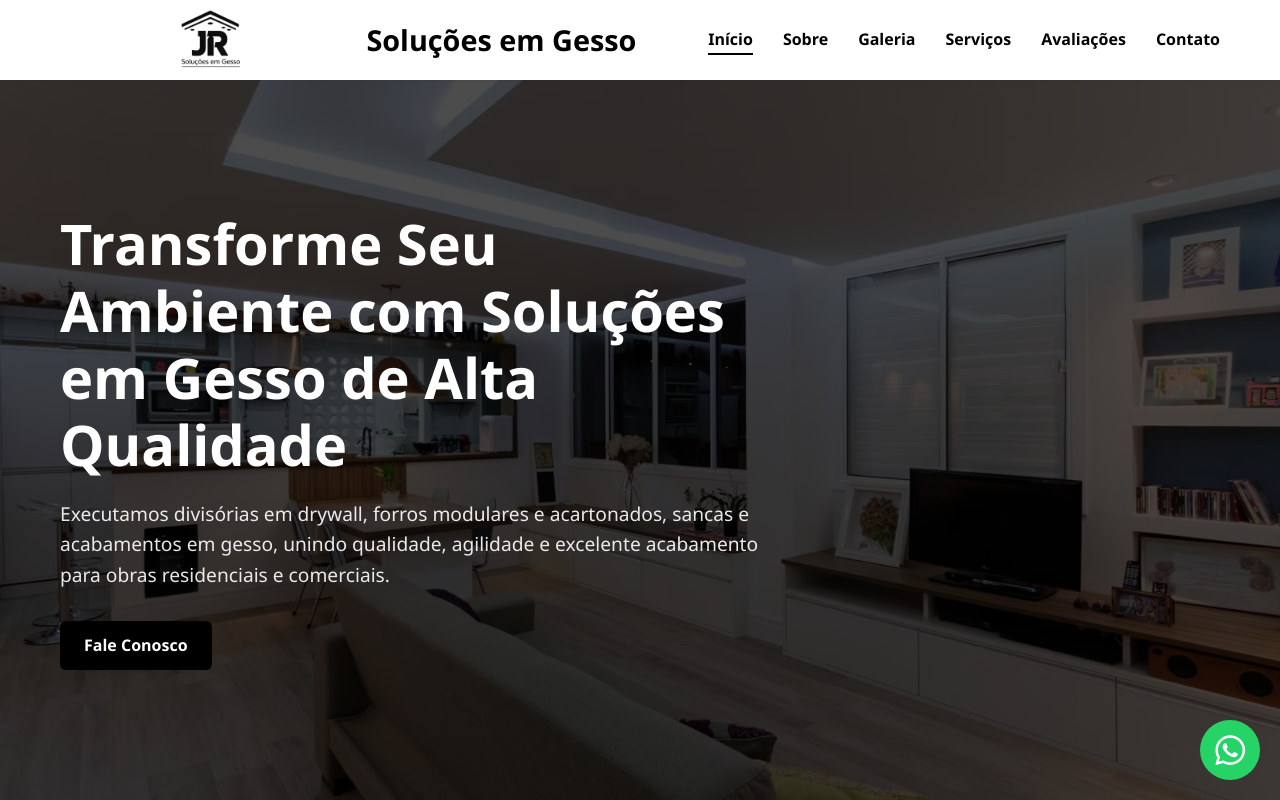
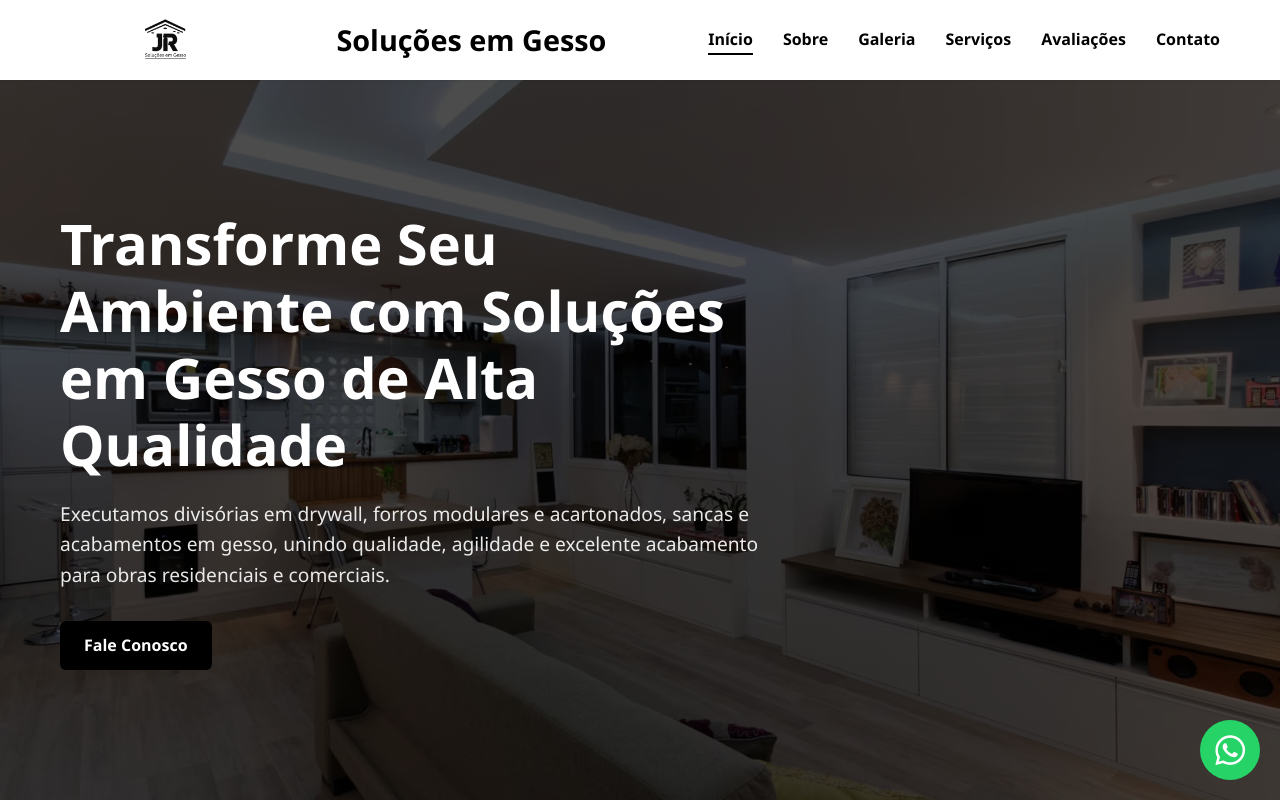
Before and after one commit to CarinaSilvx/jrsolucoesemgesso, a plain HTML site: page index.html in a window 1280 px wide. Shown: the top 800 px of the page. Drawn offline with Linux system fonts and the light colour scheme.

Commit message:
reversao tamanho logo

```diff
--- a/index.html
+++ b/index.html
@@ -13,7 +13,7 @@
     <header class="header">
         <div class="container">
             <div class="logo-navbar">
-                <img src="images/logo.png" alt="Logo JR Soluções em Gesso" style="width: 100px; margin-left: 100px;"/>
+                <img src="images/logo.png" alt="Logo JR Soluções em Gesso" style="width: 70px; margin-left: 70px;"/>
             </div>
             <a href="#" class="logo">
                 <span class="logo-outline">JR</span>
```
